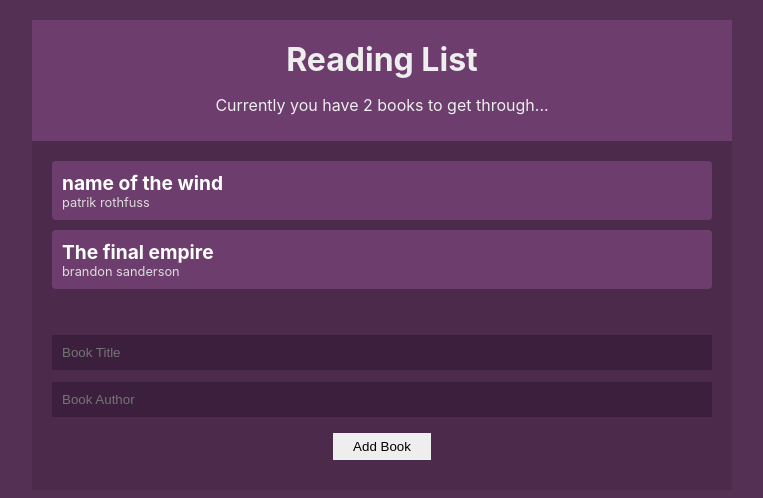
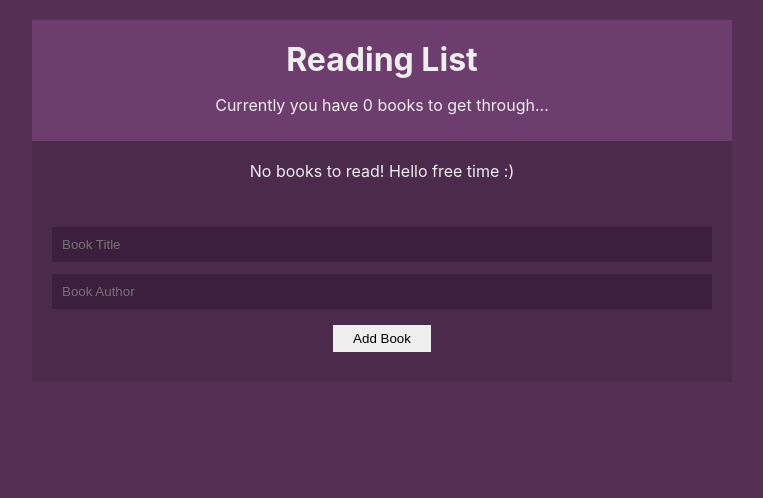
Before and after one commit to iarmankhan/React-BookList, a React (Create React App) app: page / in a window 1280 px wide. Shown: the top 498 px of the page, without its empty margins (258-1021 px from the left). Built offline with nearby package versions, Linux system fonts and the light colour scheme.

Commit message:
Using usereducer

```diff
--- a/src/components/BookDetails.js
+++ b/src/components/BookDetails.js
@@ -2,9 +2,9 @@ import React, {useContext} from 'react';
 import { BookContext } from '../contexts/BookContext';
 
 const BookDetails = ({book}) => {
-    const {removeBook} = useContext(BookContext);
+    const {dispatch} = useContext(BookContext);
     return (
-        <li onClick={() => removeBook(book.id)}>
+        <li onClick={() => dispatch({type: 'REMOVE_BOOK', id: book.id})}>
            <div className="title">{book.title}</div>
            <div className="author">{book.author}</div>
         </li>
--- a/src/components/BookForm.js
+++ b/src/components/BookForm.js
@@ -2,7 +2,7 @@ import React, {useContext, useState} from 'react'
 import { BookContext } from '../contexts/BookContext';
 
 const BookForm = (props) => {
-    const {addBook} = useContext(BookContext);
+    const {dispatch} = useContext(BookContext);
     const [newBook, setNewBook] = useState({
         title: '',
         author: ''
@@ -17,7 +17,10 @@ const BookForm = (props) => {
 
     const handleSubmit = e => {
         e.preventDefault();
-        addBook(newBook.title, newBook.author);
+        dispatch({
+            type: 'ADD_BOOK',
+            book: {title: newBook.title, author: newBook.author}
+        });
         setNewBook({
             title: '',
             author: ''
--- a/src/contexts/BookContext.js
+++ b/src/contexts/BookContext.js
@@ -1,24 +1,14 @@
-import React, {createContext, useState} from 'react';
+import React, {createContext, useReducer} from 'react';
 import uuid from 'uuid/v1';
+import { BookReducer } from '../reducers/BookReducer';
 
 export const BookContext = createContext();
 
 const BookContextProvider = (props) => {
-    const [books, setBooks] = useState([
-        {title: 'name of the wind', author: 'patrik rothfuss', id: 1},
-        {title: 'The final empire', author: 'brandon sanderson', id: 2},
-    ]);
-
-    const addBook = (title, author) => {
-        setBooks([...books, {title, author, id: uuid() }]);
-    };
-
-    const removeBook = id => {
-        setBooks(curBooks => curBooks.filter(book => book.id !== id));
-    }
+    const [books, dispatch] = useReducer(BookReducer, []);
 
     return (
-        <BookContext.Provider value={{books, addBook, removeBook}}>
+        <BookContext.Provider value={{books, dispatch}}>
             {props.children}
         </BookContext.Provider>
     );
--- /dev/null
+++ b/src/reducers/BookReducer.js
@@ -0,0 +1,16 @@
+import uuid from 'uuid/v1'
+
+export const BookReducer = (state, action) => {
+    switch(action.type){
+        case 'ADD_BOOK':
+            return [...state, {
+                title: action.book.title,
+                author: action.book.author,
+                id: uuid()
+            }];
+        case 'REMOVE_BOOK':
+            return state.filter(book => book.id !== action.id);
+        default:
+            return state;
+    }
+};
```
